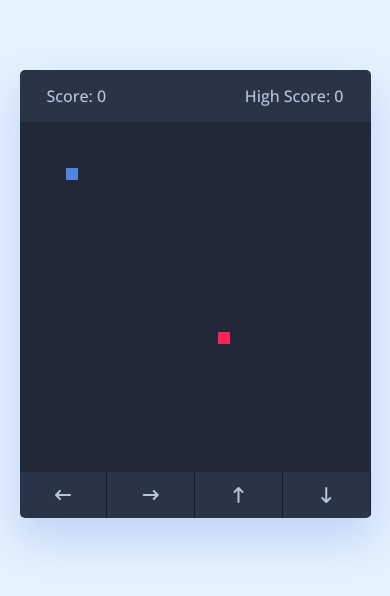
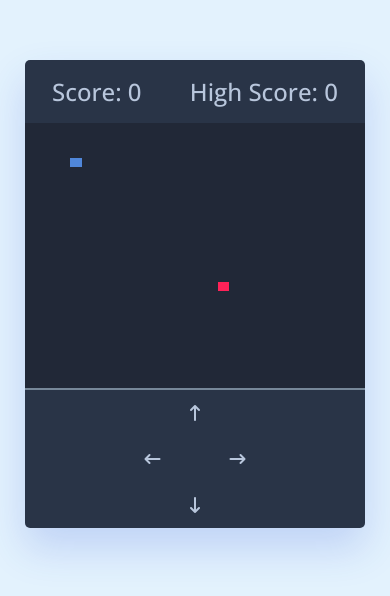
Before and after one commit to chenr03/Snake, a plain HTML site: page index.html in a window 390 px wide. Shown: the part 128-724 px from the top of the page. Drawn offline with nearby package versions, Linux system fonts and the light colour scheme.

Commit message:
made arrow combo into a diamond shape for easier use

```diff
--- a/index.html
+++ b/index.html
@@ -16,9 +16,13 @@
         </div>
         <div class = "play-board"></div>
         <div class = "controls">
+            <i data-key = "ArrowUp" class="fa-solid fa-arrow-up-long"></i>
+        </div>
+        <div class = "controls2">
             <i data-key = "ArrowLeft" class="fa-solid fa-arrow-left-long"></i>
             <i data-key = "ArrowRight" class="fa-solid fa-arrow-right-long"></i>
-            <i data-key = "ArrowUp" class="fa-solid fa-arrow-up-long"></i>
+        </div>
+        <div class = "controls3">
             <i data-key = "ArrowDown" class="fa-solid fa-arrow-down-long"></i>
         </div>
     </div>
--- a/script.js
+++ b/script.js
@@ -2,6 +2,8 @@ const playBoard = document.querySelector(".play-board");
 const scoreElement = document.querySelector(".score");
 const highScoreElement = document.querySelector(".high-score");
 const controls = document.querySelectorAll(".controls i");
+const controls2 = document.querySelectorAll(".controls2 i");
+const controls3 = document.querySelectorAll(".controls3 i");
 
 let gameOver = false;
 let foodX, foodY;
@@ -49,6 +51,14 @@ controls.forEach(button => button.addEventListener
                                             ("click", () => changeDirection
                                             ({ key: button.dataset.key })));
 
+controls2.forEach(button => button.addEventListener
+                                            ("click", () => changeDirection
+                                            ({ key: button.dataset.key })));
+
+controls3.forEach(button => button.addEventListener
+                                            ('click', () => changeDirection
+                                            ({key: button.dataset.key })));
+
 const initGame = () => {
     if(gameOver) return handleGameOver();
     let html = `<div class="food" style="grid-area: ${foodY} / ${foodX}"></div>`;
--- a/style.css
+++ b/style.css
@@ -46,35 +46,95 @@ body {
     background: #5087da;
 }
 .controls {
-    display: none;
-    justify-content: space-between;
+    display: flex;
+    justify-content: space-around;
+
+
 
 }
-.controls i {
-    padding: 25px 0;
+.controls  i {
+    padding: 15px 0;
     text-align: center;
-    font-size: 1.3rem;
+    font-size: 1rem;
     color: #B8C6DC;
-    width: calc(100% / 4);
+    width: calc(100% /8);
     cursor: pointer;
-    border-right: 1px solid #171B26;
+
 }
+
+.controls2 {
+    display: flex;
+    justify-content: center;
+
+
+}
+
+.controls2 i {
+
+    text-align: center;
+    font-size: 1rem;
+    color: #B8C6DC;
+    width: calc(100% / 8);
+    cursor: pointer;
+
+}
+
+.controls3 {
+    display: flex;
+    justify-content: center;
+
+
+}
+
+.controls3 i {
+    padding: 15px 0;
+    text-align: center;
+    font-size: 1rem;
+    color: #B8C6DC;
+    width: calc(100% / 8);
+    cursor: pointer;
+
+}
+
 
 
 @media screen and (max-width: 800px) {
     .wrapper {
         width: 90vmin;
-        height: 115vmin;
+        height: 120vmin;
+        margin: 15px 25px;
+
     }
     .game-details {
-        font-size: 1rem;
+        font-size: 1.5rem;
         padding: 15px 27px;
     }
     .controls {
         display: flex;
+        border-top: 2px solid lightslategray;
     }
+
+    .controls2 {
+        display: flex;
+    }
+
+    .controls3 {
+        display: flex;
+    }
+
     .controls i {
         padding: 15px 0;
         font-size: 1rem;
+        height: calc(100% / 6);
+    }
+    .controls2 i {
+        padding: 15px 0;
+        font-size: 1rem;
+        width: calc(100% / 4);
+    }
+    .controls3 i {
+        padding: 15px 0;
+        font-size: 1rem;
+        height: calc(100% / 6);
     }
 }
```
